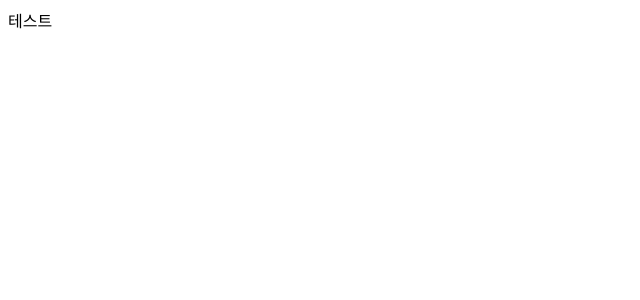
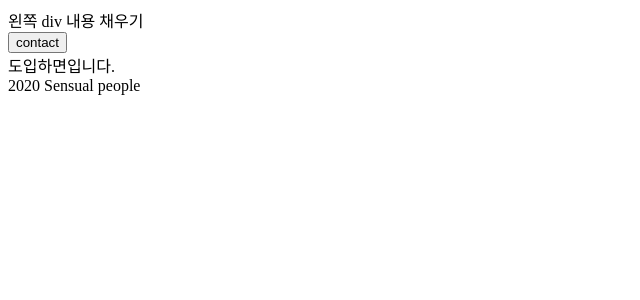
Before and after one commit to pjaeyoung/TALKME, a React (Create React App) app: page /intro in a window 1280 px wide. Shown: the top 300 px of the page, without its empty margins (0-640 px from the left). Built offline with nearby package versions, Linux system fonts and the light colour scheme.

Commit message:
:starkles:feat: app.js와 main.js 작성

```diff
--- a/public/index.html
+++ b/public/index.html
@@ -3,7 +3,7 @@
 
 <head>
   <meta charset="utf-8" />
-
+  <title>TALK ME</title>
 </head>
 
 <body>
--- a/src/App.js
+++ b/src/App.js
@@ -1,11 +1,51 @@
-import React from 'react'
+import React from 'react';
+import Main from './pages/Main';
+import Intro from './pages/Intro';
+import Login from './pages/Login';
+import { Switch, Route, Redirect } from 'react-router-dom';
 
-function App() {
-  return (
-    <div>
-      테스트
-    </div>
-  )
+class App extends React.Component {
+  constructor(props) {
+    super(props)
+    this.state = {
+      isLogin: false
+    }
+  }
+
+  render() {
+    return (
+      <>
+        <div>
+          왼쪽 div 내용 채우기
+        </div>
+        <div>
+          <button>contact</button>
+
+          <Switch>
+            <Route
+              exact
+              path="/"
+              render={() => <Main />}
+            />
+            <Route
+              exact
+              path="/intro"
+              render={() => <Intro />}
+            />
+            <Route
+              exact
+              path="/login"
+              render={() => <Login />}
+            />
+          </Switch>
+
+          <div>
+            2020 Sensual people
+          </div>
+        </div>
+      </>
+    );
+  }
 }
 
 export default App;
--- a/src/index.js
+++ b/src/index.js
@@ -1,11 +1,11 @@
 import React from 'react';
 import ReactDOM from 'react-dom';
 import App from './App';
-
+import { BrowserRouter } from 'react-router-dom';
 
 ReactDOM.render(
-  <React.StrictMode>
+  <BrowserRouter>
     <App />
-  </React.StrictMode>,
+  </BrowserRouter>,
   document.getElementById('root')
 );
--- /dev/null
+++ b/src/pages/Intro.js
@@ -0,0 +1,19 @@
+import React from 'react';
+import Login from './Login';
+// import { Switch, Route, Redirect } from 'react-router-dom';
+
+class Intro extends React.Component {
+  constructor(props) {
+    super(props)
+  }
+
+  render() {
+    return (
+      <div>
+        도입하면입니다.
+      </div>
+    )
+  }
+}
+
+export default Intro;
--- /dev/null
+++ b/src/pages/Login.js
@@ -0,0 +1,18 @@
+import React from 'react'
+// import { Switch, Route, Redirect } from 'react-router-dom';
+
+class Login extends React.Component {
+  constructor(props) {
+    super(props)
+  }
+
+  render() {
+    return (
+      <div>
+        로그인
+      </div>
+    )
+  }
+}
+
+export default Login;
--- /dev/null
+++ b/src/pages/Main.js
@@ -0,0 +1,21 @@
+import React from 'react'
+import { withRouter } from 'react-router-dom';
+
+class Main extends React.Component {
+  constructor(props) {
+    super(props)
+  }
+
+  render() {
+    return (
+      <div>
+        <div>로딩 중</div>
+        <button onClick={() => {
+          this.props.history.push('/intro');
+        }}>start</button>
+      </div>
+    )
+  }
+}
+
+export default withRouter(Main);
```
